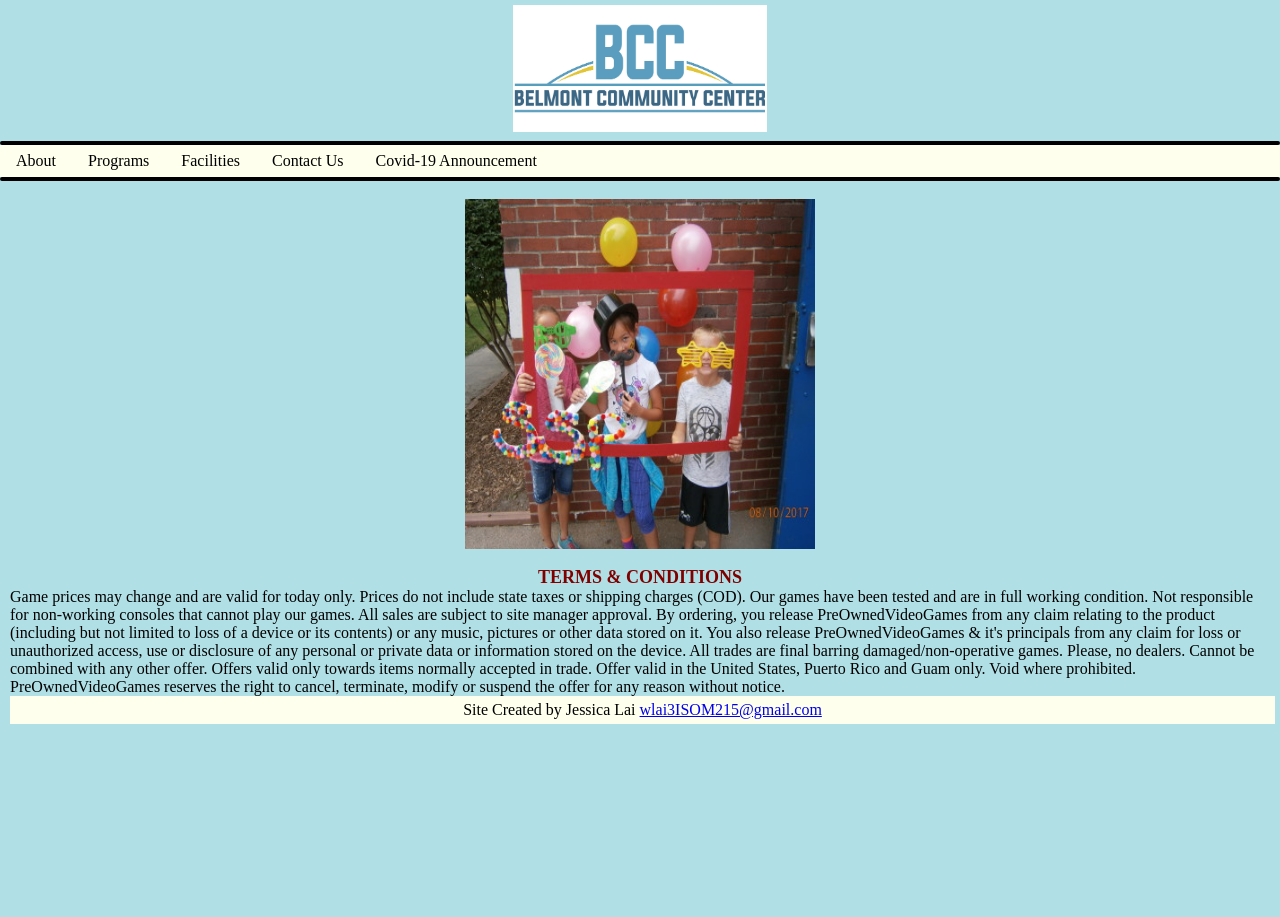
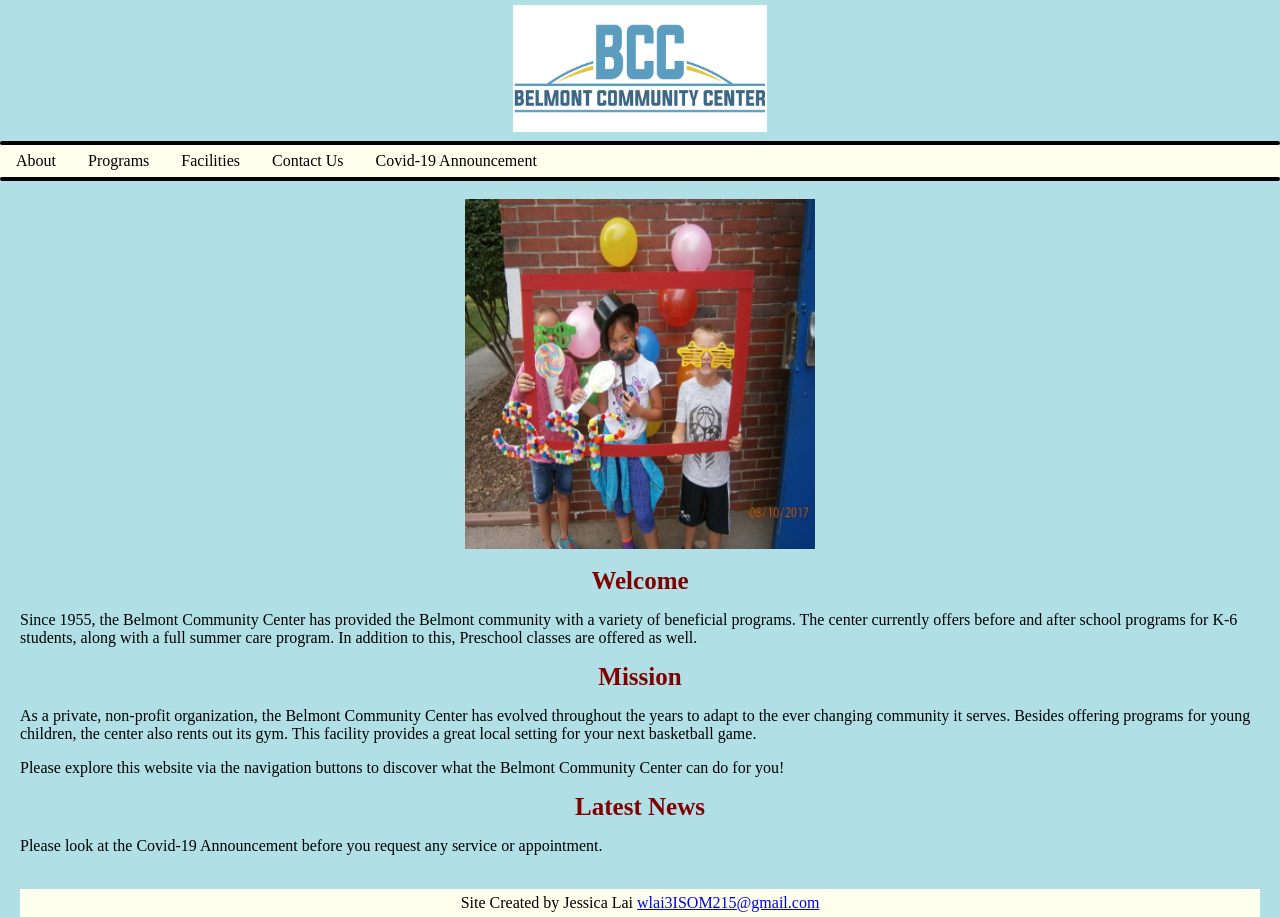
Before and after one commit to wlai3ISOM215/wlai3ISOM215.github.io, a Jekyll site: the page index.html, which Jekyll copies as it is, in a window 1280 px wide. Built offline with Jekyll 4.4.1, drawn with Linux system fonts in a browser that asks for light colours.

Commit message:
Update index.html

```diff
--- a/index.html
+++ b/index.html
@@ -170,17 +170,20 @@ function carousel() {
   setTimeout(carousel, 2000); // Change image every 2 seconds
 }
 </script> <br>
-<div style="text-align: center;color:maroon;font-size:18px"><strong>TERMS &amp; CONDITIONS</strong></div>
-<div style="margin-left: 10px;margin-right: 5px;">
-Game prices may change and are valid for today only. Prices do not include state taxes or shipping charges (COD).
-Our games have been tested and are in full working condition.
-Not responsible for non-working consoles that cannot play our games.
-All sales are subject to site manager approval. By ordering, you release PreOwnedVideoGames from any claim relating to
-the product (including but not limited to loss of a device or its contents) or any music, pictures or other data stored on it.
-You also release PreOwnedVideoGames & it's principals from any claim
-for loss or unauthorized access, use or disclosure of any personal or private data or information stored on the device.
-All trades are final barring damaged/non-operative games.  Please, no dealers.  Cannot be combined with any other offer. Offers valid only towards items normally accepted in trade. Offer valid in the United States, Puerto Rico and Guam only. Void where prohibited. PreOwnedVideoGames reserves the right to cancel,
-terminate, modify or suspend the offer for any reason without notice.
+<div style="text-align: center;color:maroon;font-size:25px"><strong>Welcome</strong></div>
+<div style="margin-left: 20px;margin-right:20px;">
+<p>Since 1955, the Belmont Community Center has provided the Belmont community with a variety of beneficial programs.  The center currently offers before and after school programs for K-6 students, along with a full summer care program.  In addition to this, Preschool classes are offered as well.</p>
+
+<div style="text-align: center;color:maroon;font-size:25px"><strong>Mission</strong></div>
+<div style="margin-left: 0px;margin-right:0px;">
+<p>As a private, non-profit organization, the Belmont Community Center has evolved throughout the years to adapt to the ever changing community it serves.  Besides offering programs for young children, the center also rents out its gym.  This facility provides a great local setting for your next basketball game.</p>
+
+<p>Please explore this website via the navigation buttons to discover what the Belmont Community Center can do for you!</p>
+
+<div style="text-align: center;color:maroon;font-size:25px"><strong>Latest News</strong></div>
+<div style="margin-left: 0px;margin-right:0px;">
+<p>Please look at the Covid-19 Announcement before you request any service or appointment.</p>
+
 
 <br>
 <div class="footer"> Site Created by Jessica Lai <a href="mailto:wlai3ISOM215@gmail.com?Subject=ADPR297%20Site%20Feedback" target="_top">wlai3ISOM215@gmail.com</a>
```
